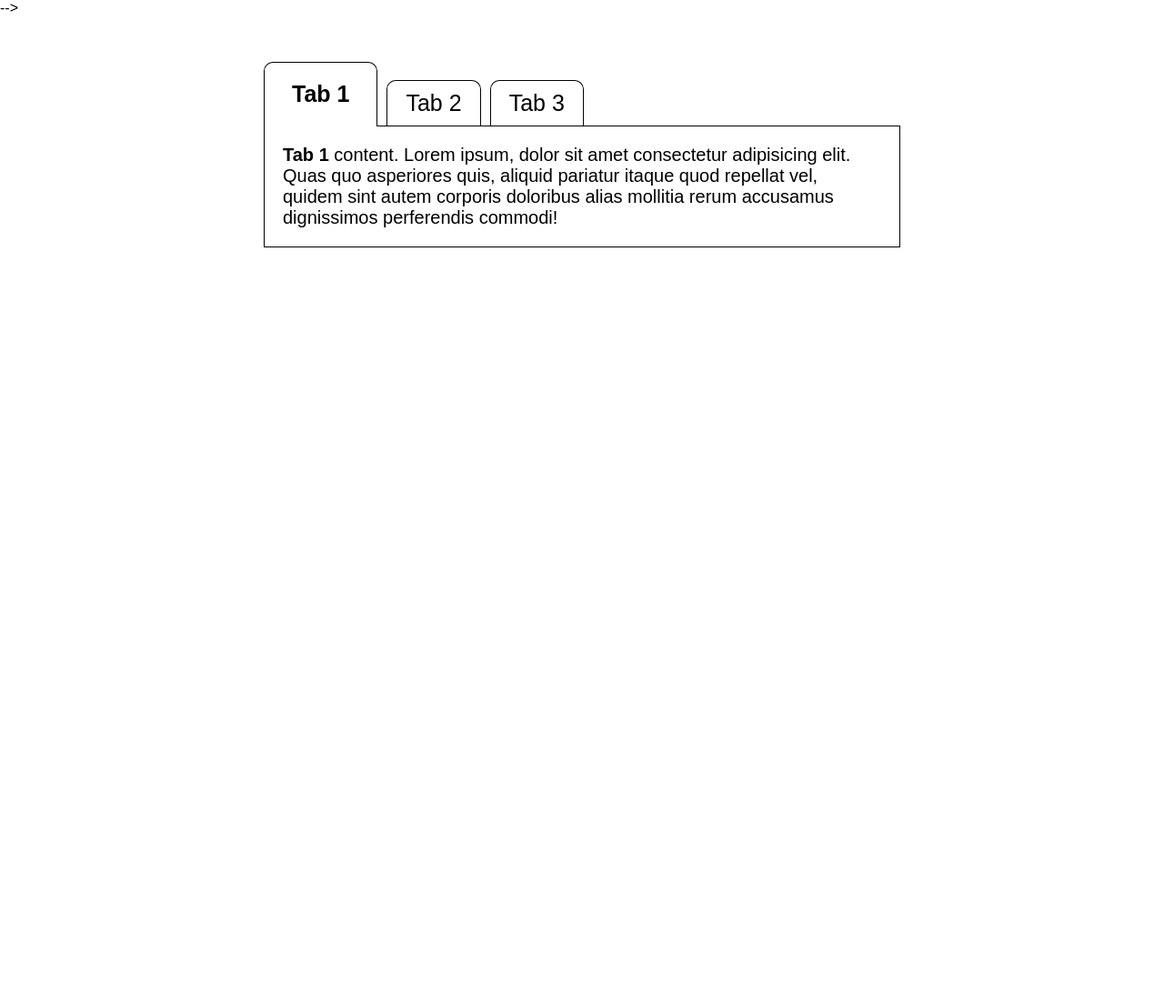
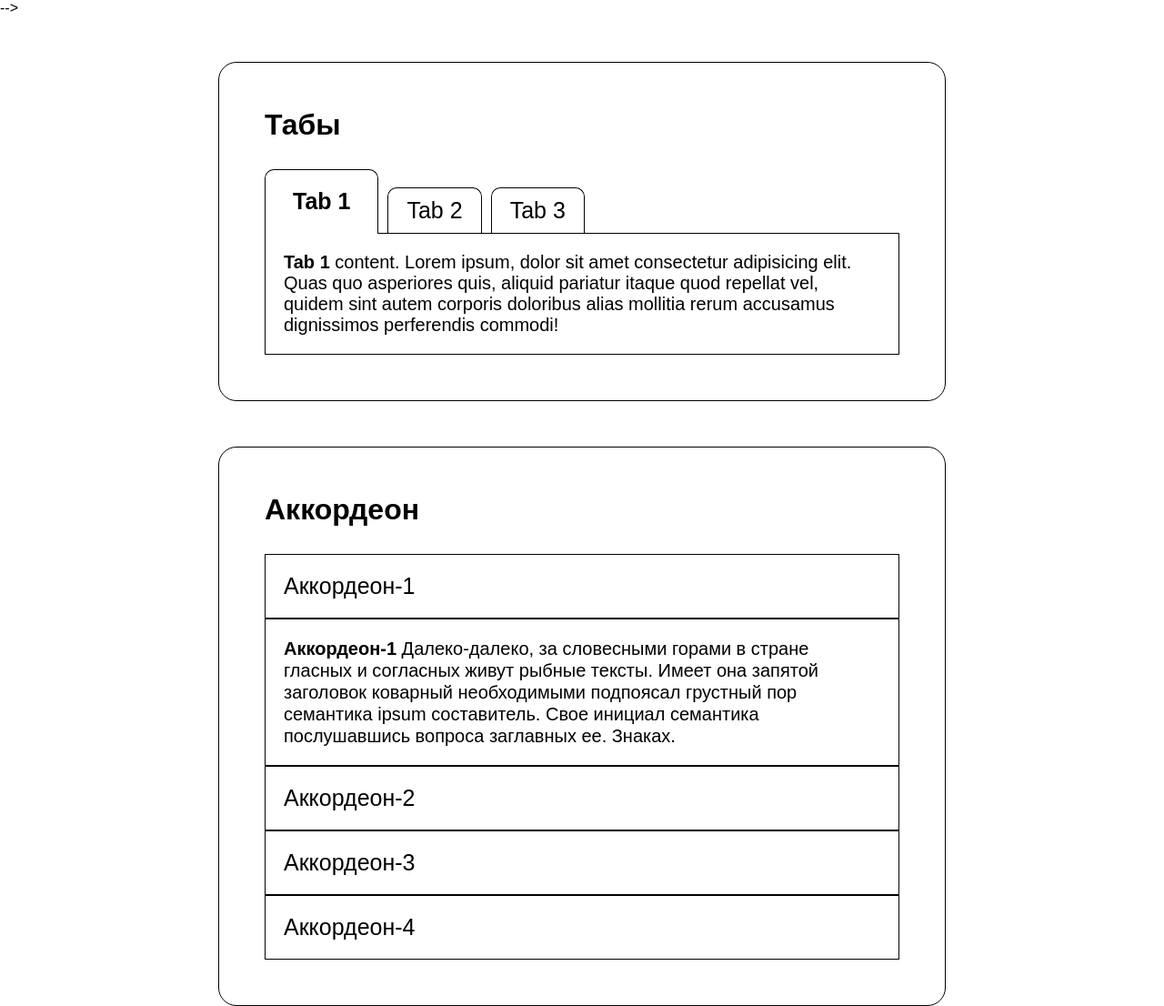
Before and after one commit to seyfman/modules, a website: page src/index.html in a window 1280 px wide. Shown: the whole page at 91% size. Before the commit the page ends 800 px from the top, so only its background shows below. Drawn offline with nearby package versions, Linux system fonts and the light colour scheme; files that its build step writes are made by us from their sources; files whose address does not match are found by name; a web font is replaced by a local one.

Commit message:
add accordeon

```diff
--- a/gulp/version.json
+++ b/gulp/version.json
@@ -1,3 +1,3 @@
 {
-    "main": "20220529100105"
+    "main": "20220529133205"
 }
--- a/src/html/accordeon.html
+++ b/src/html/accordeon.html
@@ -0,0 +1,41 @@
+<div class="accordeon">
+  <h1 class="accordeon__title">Аккордеон</h1>
+  <div class="accordeon__items">
+    <div class="accordeon__item">
+      <div class="accordeon__item-title">Аккордеон-1</div>
+      <div class="accordeon__item-content accordeon__item-content--hidden"><b>Аккордеон-1</b> Далеко-далеко, за
+        словесными горами в стране
+        гласных и согласных живут рыбные
+        тексты. Имеет она запятой заголовок коварный необходимыми подпоясал грустный пор семантика ipsum составитель.
+        Свое инициал семантика послушавшись вопроса заглавных ее. Знаках.
+      </div>
+    </div>
+    <div class="accordeon__item">
+      <div class="accordeon__item-title">Аккордеон-2</div>
+      <div class="accordeon__item-content accordeon__item-content--hidden"><b>Аккордеон-2</b> Далеко-далеко, за
+        словесными горами в стране
+        гласных и согласных живут рыбные
+        тексты. Имеет она запятой заголовок коварный необходимыми подпоясал грустный пор семантика ipsum составитель.
+        Свое инициал семантика послушавшись вопроса заглавных ее. Знаках.
+      </div>
+    </div>
+    <div class="accordeon__item">
+      <div class="accordeon__item-title">Аккордеон-3</div>
+      <div class="accordeon__item-content accordeon__item-content--hidden"><b>Аккордеон-3</b> Далеко-далеко, за
+        словесными горами в стране
+        гласных и согласных живут рыбные
+        тексты. Имеет она запятой заголовок коварный необходимыми подпоясал грустный пор семантика ipsum составитель.
+        Свое инициал семантика послушавшись вопроса заглавных ее. Знаках.
+      </div>
+    </div>
+    <div class="accordeon__item">
+      <div class="accordeon__item-title">Аккордеон-4</div>
+      <div class="accordeon__item-content accordeon__item-content--hidden"><b>Аккордеон-4</b> Далеко-далеко, за
+        словесными горами в стране
+        гласных и согласных живут рыбные
+        тексты. Имеет она запятой заголовок коварный необходимыми подпоясал грустный пор семантика ipsum составитель.
+        Свое инициал семантика послушавшись вопроса заглавных ее. Знаках.
+      </div>
+    </div>
+  </div>
+</div>
--- a/src/html/tabs.html
+++ b/src/html/tabs.html
@@ -1,4 +1,5 @@
 <div class="tabs">
+  <h1 class="tabs__title">Табы</h1>
   <ul class="tabs__header" data-tabs>
     <li class="tabs-active">Tab 1</li>
     <li>Tab 2</li>
--- a/src/index.html
+++ b/src/index.html
@@ -8,6 +8,7 @@
   <!-- @@include('html/header.html', {}) -->
   <div class="container">
     @@include('html/tabs.html', {})
+    @@include('html/accordeon.html', {})
   </div>
 
 
--- a/src/js/app.js
+++ b/src/js/app.js
@@ -1,9 +1,14 @@
 'use strict';
 import tabs from "./modules/tabs.js";
+import accordeon from "./modules/accordeon.js";
 
 document.addEventListener('DOMContentLoaded', () => {
   // Подключение табов
   // Передать атрибут обертки табов, атрибут обертки контента, активный класс, класс невидимости
   tabs("[data-tabs]", '[data-tabs-content]', 'tabs-active', 'hidden');
 
+
+  //Подключение аккордеона
+  // Передать слассы title, content, hiddenClass(без точки), activeClass(без точки)
+  accordeon('.accordeon__item-title', '.accordeon__item-content', 'accordeon__item-content--hidden', 'accordeon__item-content--active');
 });
--- a/src/js/modules/accordeon.js
+++ b/src/js/modules/accordeon.js
@@ -0,0 +1,31 @@
+const accordeon = (classTitle, classContent, hiddenClass, activeClass) => {
+  const title = document.querySelectorAll(classTitle);
+  const content = document.querySelectorAll(classContent);
+  console.log(title);
+
+  function accordeonClosed() {
+    content.forEach((item) => {
+      item.classList.add(hiddenClass);
+      item.classList.remove(activeClass);
+    });
+  }
+
+  function accordeonOpen(i = 0) {
+    content[i].classList.remove(hiddenClass);
+    content[i].classList.add(activeClass);
+  }
+
+  title.forEach((item, i) => {
+    item.addEventListener('click', (e) => {
+      accordeonClosed();
+      accordeonOpen(i);
+    });
+  });
+
+
+  accordeonClosed();
+  accordeonOpen();
+
+}
+
+export default accordeon;
--- a/src/scss/accordeon.scss
+++ b/src/scss/accordeon.scss
@@ -0,0 +1,53 @@
+.accordeon {
+  max-width: 800px;
+  width: 100%;
+  margin: 50px auto 0;
+  padding: 50px;
+  border: 1px solid black;
+  border-radius: 20px;
+  &__title {
+    margin-bottom: 30px;
+  }
+
+  &__items {
+  }
+
+  &__item {
+  }
+
+  &__item-title {
+    padding: 20px;
+    font-size: 25px;
+    border: 1px solid black;
+    cursor: pointer;
+  }
+
+  &__item-content {
+    display: block;
+    padding: 20px;
+    font-size: 20px;
+    line-height: 1.2;
+    border: 1px solid black;
+    &--hidden {
+      display: none;
+    }
+    &--active {
+      opacity: 1;
+      height: 100%;
+      animation: fade 0.5s;
+    }
+  }
+}
+
+@keyframes fade {
+  from {
+    opacity: 0.1;
+    height: 0;
+    line-height: 0;
+  }
+  to {
+    opacity: 1;
+    height: 100%;
+    line-height: 1.2;
+  }
+}
--- a/src/scss/style.scss
+++ b/src/scss/style.scss
@@ -37,6 +37,7 @@
 // @import "lesson_5";
 // @import "gemenumber";
 @import "tabs";
+@import "accordeon";
 
 //========== object-modal.html ===============
 //@import "object-modal";
--- a/src/scss/tabs.scss
+++ b/src/scss/tabs.scss
@@ -7,8 +7,10 @@ li {
 .tabs {
   max-width: 800px;
   width: 100%;
-  margin: 0 auto;
+  margin: 50px auto 0;
   padding: 50px;
+  border: 1px solid black;
+  border-radius: 20px;
   &__header {
     display: flex;
     gap: 10px;
@@ -41,6 +43,10 @@ li {
     }
   }
 
+  &__title {
+    margin-bottom: 30px;
+  }
+
   &__content {
     border: 1px solid black;
     padding: 20px;
```
Also changed, not shown: dist/css/style.css, dist/css/style.min.css, dist/index.html, dist/js/app.min.js, src/js/modules/modal.js (added).
